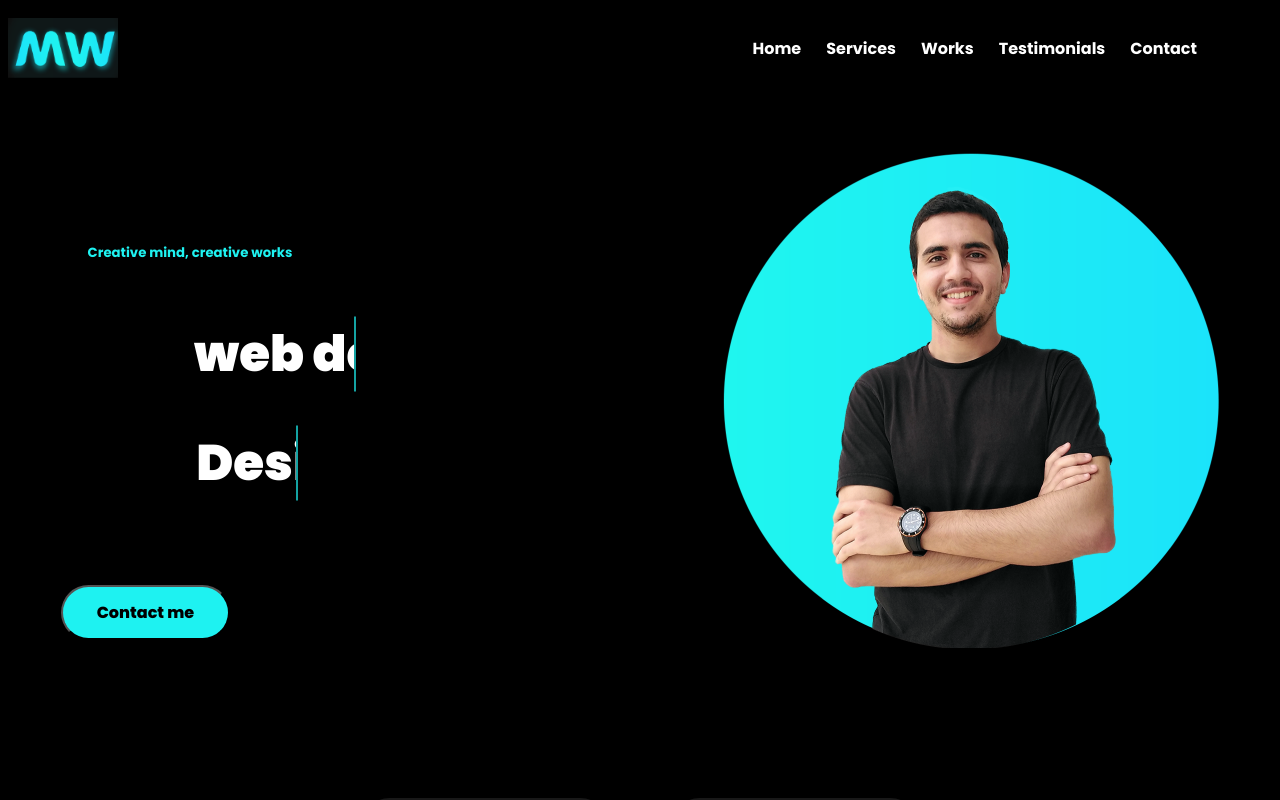
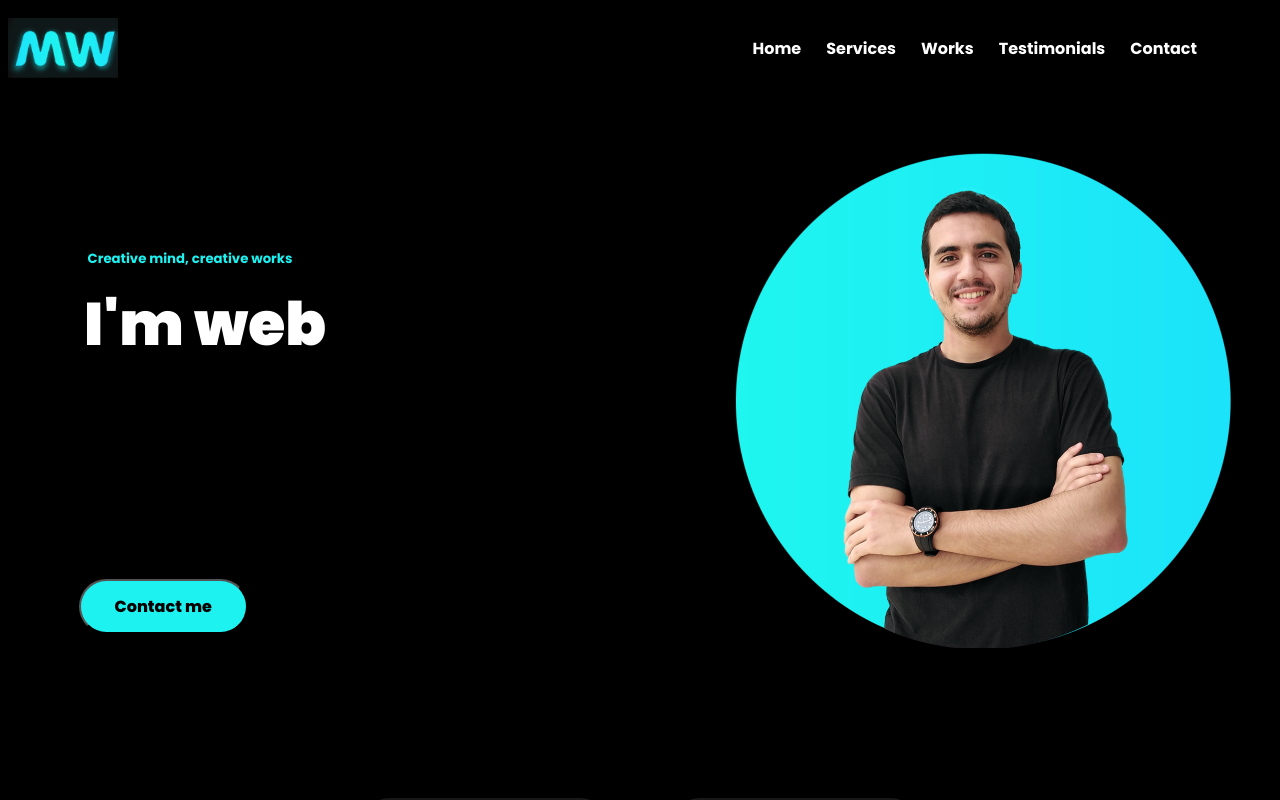
Before and after one commit to Linda2490/portfollio_website, a React (Create React App) app in the folder portfolioclient/: page / in a window 1280 px wide. Shown: the top 800 px of the page. Built offline with nearby package versions, Linux system fonts and the light colour scheme.

Commit message:
changing typewriter effect

```diff
--- a/portfolioclient/public/index.html
+++ b/portfolioclient/public/index.html
@@ -30,9 +30,12 @@
       integrity="sha512-iBBXm8fW90+nuLcSKlbmrPcLa0OT92xO1BIsZ+ywDWZCvqsWgccV3gFoRBv0z+8dLJgyAHIhR35VZc2oM/gI1w=="
       crossorigin="anonymous"
     />
-    <link rel="preconnect" href="https://fonts.googleapis.com">
-<link rel="preconnect" href="https://fonts.gstatic.com" crossorigin>
-<link href="https://fonts.googleapis.com/css2?family=Poppins:wght@300;500;600;700;800;900&display=swap" rel="stylesheet">
+    <link rel="preconnect" href="https://fonts.googleapis.com" />
+    <link rel="preconnect" href="https://fonts.gstatic.com" crossorigin />
+    <link
+      href="https://fonts.googleapis.com/css2?family=Poppins:wght@300;500;600;700;800;900&display=swap"
+      rel="stylesheet"
+    />
     <title>React App</title>
   </head>
   <body>
@@ -48,5 +51,6 @@
       To begin the development, run `npm start` or `yarn start`.
       To create a production bundle, use `npm run build` or `yarn build`.
     -->
+
   </body>
 </html>
--- a/portfolioclient/src/PortfolioContainer/Home/Home.css
+++ b/portfolioclient/src/PortfolioContainer/Home/Home.css
@@ -17,8 +17,10 @@
 }
 .Home-details-role {
   display: flex;
+   font-size: 60px;
+  font-weight: 900;
+  margin-right: 100px;
 
-  margin-bottom: 30px;
 }
 
 .profile-picture {
@@ -32,6 +34,9 @@
   background-position: center;
   margin-left: 230px;
   position: relative;
+}
+.textt{
+  margin-left: -40px;
 }
 .primary-text h1 {
   font-size: 50px;
@@ -66,7 +71,8 @@ button {
 button:hover {
   transform: scale(1.08);
 }
-.linee {
+
+/* .linee {
   position: relative;
   top: 50%;
   width: 8em;
@@ -98,11 +104,12 @@ button:hover {
 }
 @keyframes typewriter {
   from {
-    width: 0;
+    width: 0em;
   }
   to {
     width: 8em;
   }
+
 }
 @keyframes blinkTextCursor {
   from {
@@ -127,4 +134,48 @@ button:hover {
   to {
     border-right-color: transparent;
   }
+} */
+.Home-details-role .option {
+  margin-left: -10px;
+  height: 90px;
+
+
+   line-height: 90px;
+  position: relative;
+  overflow: hidden;
 }
+.option li {
+  list-style: none;
+  position: relative;
+  top:0;
+  animation: slide 12s steps(4) infinite;
+}
+@keyframes slide
+{
+  100% {
+    top: -360px;
+  }
+
+}
+
+.option li span:after {
+   content:'';
+   position: absolute;
+   left: 0;
+   width: 100%;
+   height: 100%;
+   background: black;
+   border-left: 2px solid #1ef2f1;
+   animation : typing 3s steps(10) infinite;
+}
+@keyframes typing
+{
+  40%, 60%
+  {
+    left: calc(100% + 30px);
+  }
+  100%
+  {
+    left: 0;
+  }
+}
--- a/portfolioclient/src/PortfolioContainer/Home/Home.js
+++ b/portfolioclient/src/PortfolioContainer/Home/Home.js
@@ -12,16 +12,22 @@ export default function Home() {
             </span>
           </div>
           <div className="Home-details-role">
-            <span className="primary-text">
-              <h1 className='linee typing' >web&nbsp;developer</h1>
-              <h1  className='lineee typingg' style={{ marginLeft: '135px' }}> Designer</h1>
-              <h1   style={{ marginLeft: '145px', color:'black' }}> Designerrr</h1>
+            <div className="primary-text">
+                <div className='textt'>I'm web</div>
+                <ul className='option'>
+                <li> <span>Developer</span></li>
 
-            </span>
+                <li><span style={{marginRight:'30px'}}>Designer</span></li>
+                </ul>
+              {/* <h1 className='linee typing' >web&nbsp;developer</h1>
+              <h1  className='lineee typingg' > Designer</h1>
+            */}
+
+            </div>
 
           </div>
           <a href="https://mail.google.com/mail/?view=cm&fs=1&tf=1&to=mahdi.kaaniche1998@gmail.com">
-            <button>Contact me</button>
+            <button style={{marginLeft:'30px'}}>Contact me</button>
           </a>
         </div>
         <div className="profile-picture"></div>
```
